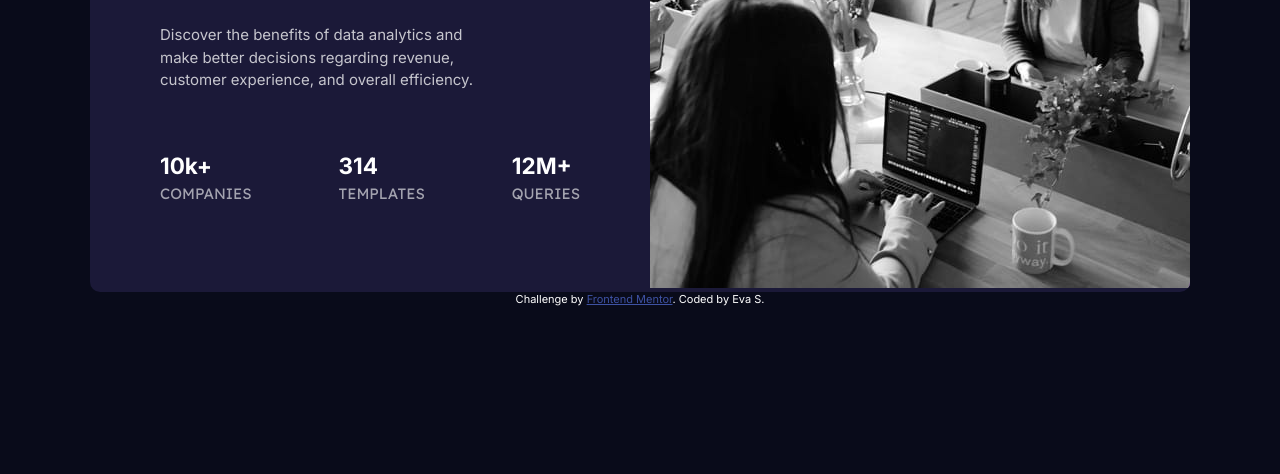
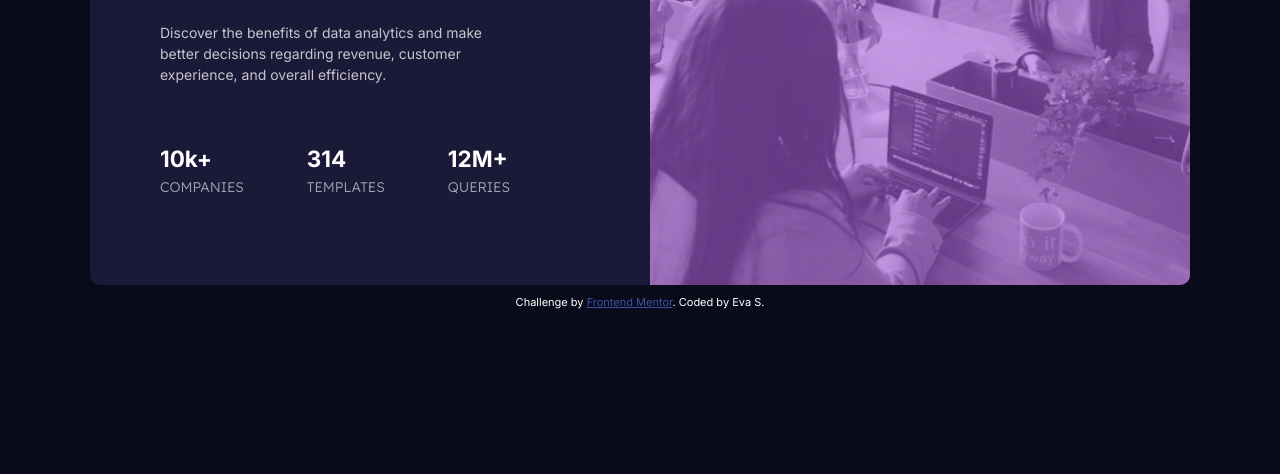
Before and after one commit to evasa2024/stats-preview-card-component, a plain HTML site: page index.html in a window 1280 px wide. Shown: the part 326-800 px from the top of the page. Drawn offline with Linux system fonts and the light colour scheme.

Commit message:
quelques changements de margin et amélioration de la couleur de l'image qui reste pas parfaite du tout

```diff
--- a/style.css
+++ b/style.css
@@ -33,7 +33,7 @@ body{
 }*/
 
 .container-text{
-    margin: 50px 70px;
+    margin: 50px 140px 50px 70px;
 }
 
 .container-stat{
@@ -45,14 +45,16 @@ body{
 }
 
 h1{
+    font-size: 2.2em;
     margin-bottom: 40px;
 }
 
 p{
     color:hsla(0, 0%, 100%, 0.75);
     margin-bottom: 50px;
-    margin-right: 90px;
+    /*margin-right: 90px;*/
     line-height: 1.5;
+    font-size: 14px;
 }
 
 .stat{
@@ -67,11 +69,18 @@ p{
     text-transform: uppercase;
     color:hsla(0, 0%, 100%, 0.6);
     font-family: 'Lexend Deca';
+    font-weight: 300;
+    font-size: 14px;
+}
+
+.container-image{
+    background: hsl(277, 64%, 61%);
 }
 
 img{
-    background-color: hsl(277, 64%, 61%);
+    height:100%;
+    filter: opacity(40%);
 }
 
-.attribution { font-size: 11px; text-align: center; }
+.attribution { font-size: 11px;text-align:center;margin:10px;}
 .attribution a { color: hsl(228, 45%, 44%); }
```
Also changed, not shown: index.html (+1 -0 lines), 1 other file.
